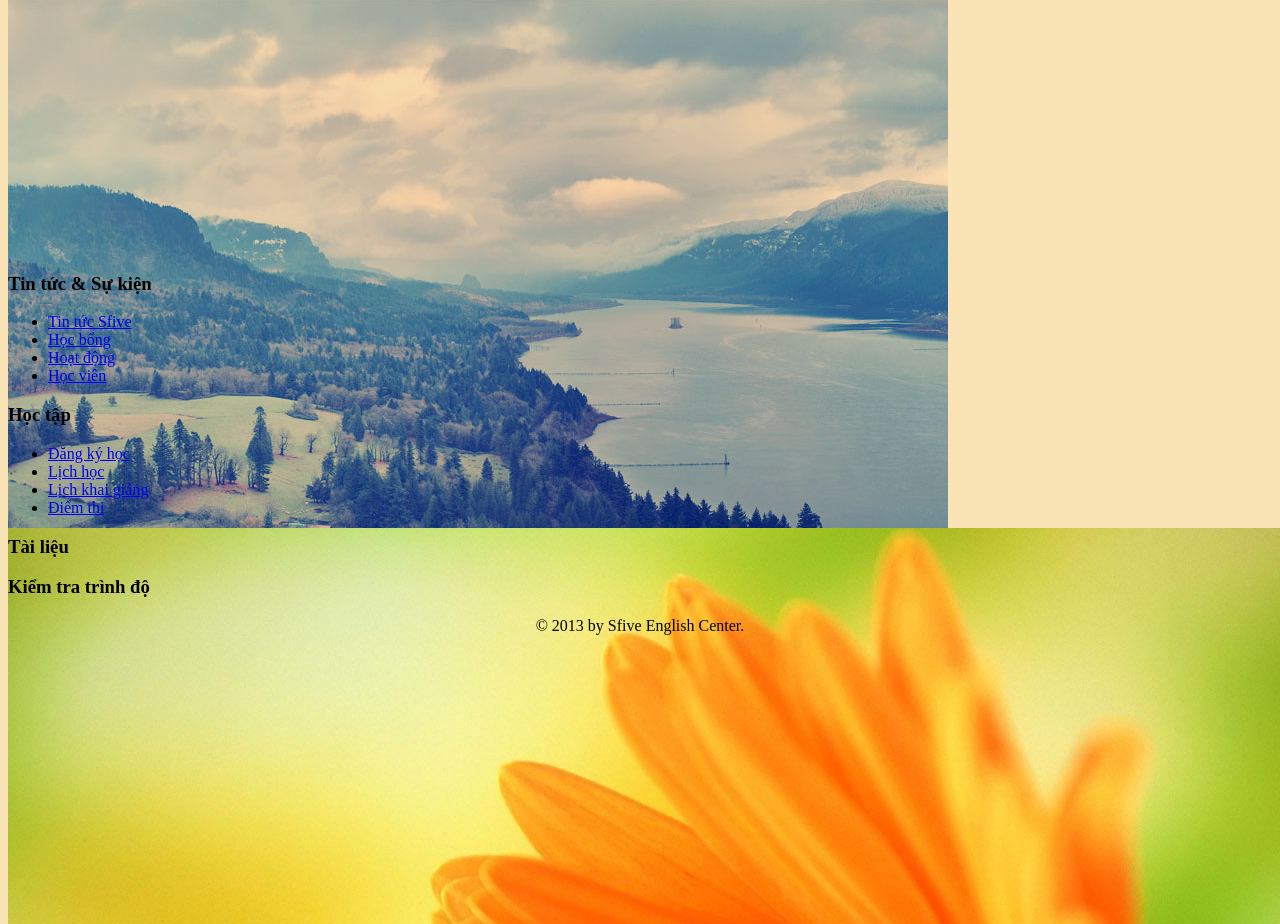
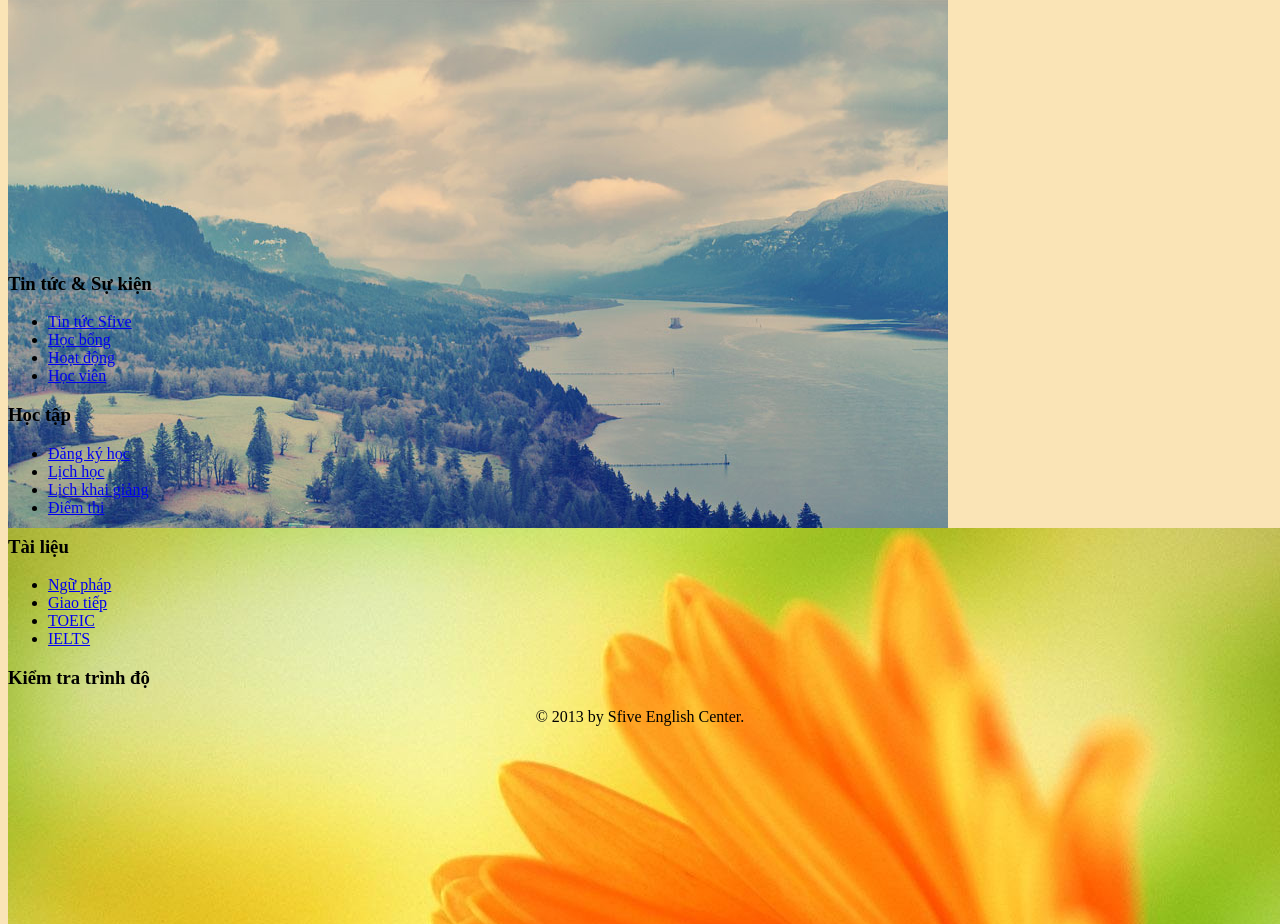
Before and after one commit to atmegavn/Sfive, a PHP site: the page made by module/Application/view/layout/layout.phtml in a window 1280 px wide; the page is wider, and only the part inside the window is pictured. Shown: the part 914-1838 px from the top of that part. Run offline with PHP 8.4, Linux system fonts and the light colour scheme; the template is opened without the code that fills it, so the values that code supplies are empty.

Commit message:
+ thêm menu

```diff
--- a/module/Application/view/layout/layout.phtml
+++ b/module/Application/view/layout/layout.phtml
@@ -97,12 +97,12 @@
                             <li><a href="#">Điểm thi</a></li>
                         </ul>
                         <h3>Tài liệu</h3>
-                        <div>
-                            <p>
-
-                            </p>
-
-                        </div>
+                        <ul class="jquery-menu" id="news">
+                            <li><a href="#">Ngữ pháp</a></li>
+                            <li><a href="#">Giao tiếp</a></li>
+                            <li><a href="#">TOEIC</a></li>
+                            <li><a href="#">IELTS</a></li>
+                        </ul>
                         <h3>Kiểm tra trình độ</h3>
 
                     </div>
```
